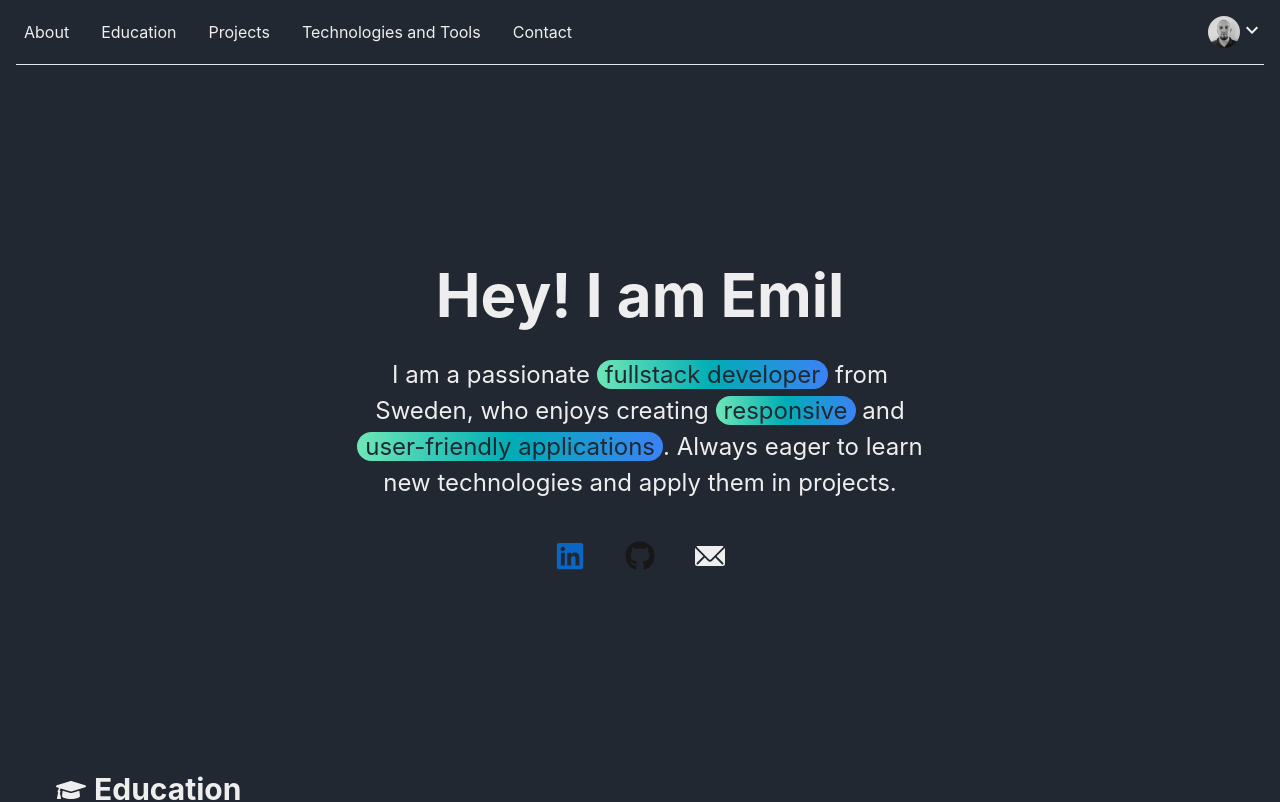
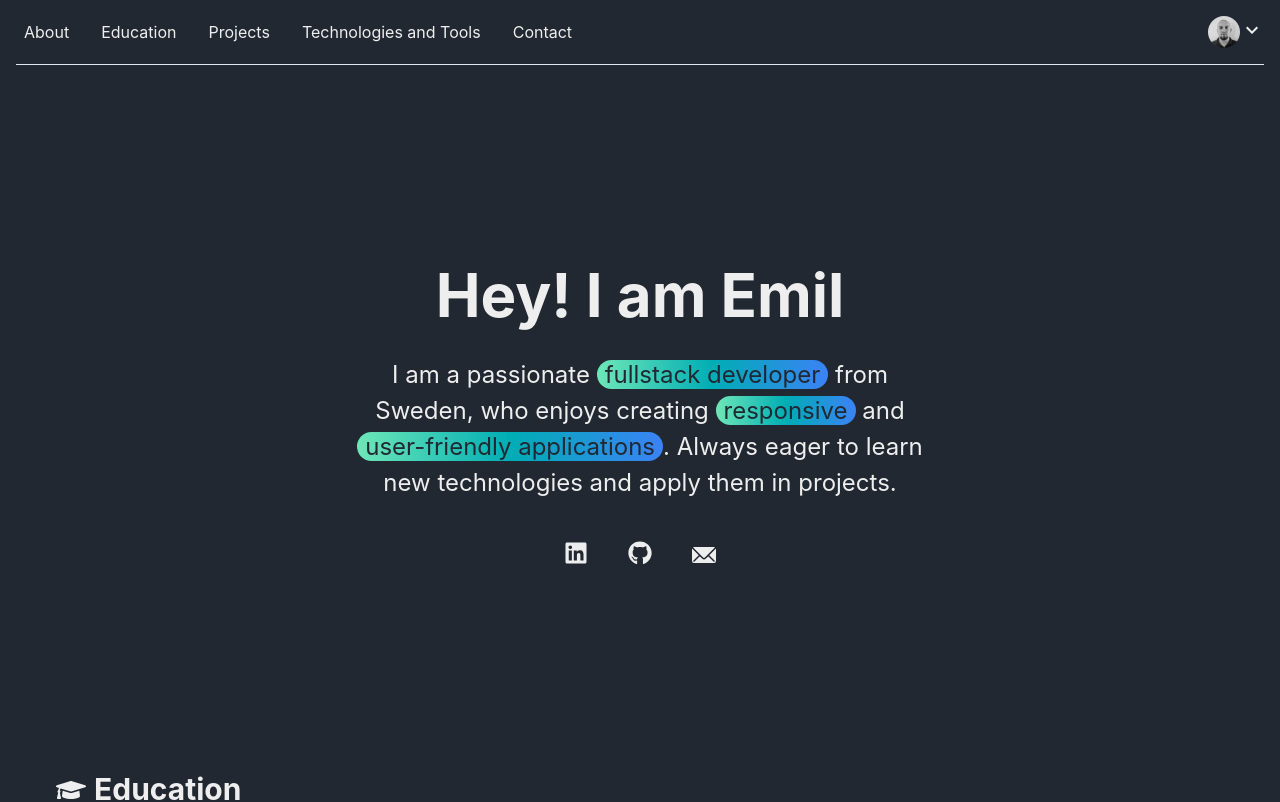
Before and after one commit to JacobssonEmil/Portfolio, a React (Vite) app: page / in a window 1280 px wide. Shown: the top 802 px of the page. Built offline with nearby package versions, Linux system fonts and the light colour scheme.

Commit message:
updated contact icons about page

```diff
--- a/src/pages/About/About.tsx
+++ b/src/pages/About/About.tsx
@@ -1,5 +1,5 @@
 import { EmailIcon } from '@chakra-ui/icons';
-import { Box, Container, Heading, Text, Flex, Link, Highlight, Divider } from '@chakra-ui/react';
+import { Box, Container, Heading, Text, Flex, Link, Highlight, Divider, Icon } from '@chakra-ui/react';
 import { FaGithub, FaLinkedin } from 'react-icons/fa';
 
 function About() {
@@ -14,9 +14,9 @@ function About() {
                 </Text>
                 <Box marginTop={10}>
                     <Flex justifyContent="center">
-                        <Link href='https://www.linkedin.com/in/emiljacobsson/' isExternal><FaLinkedin size="30" color="#0A66C2" style={{ marginRight: "40px" }} /></Link>
-                        <Link href='https://github.com/JacobssonEmil' isExternal><FaGithub size="30" color="#181717" style={{ marginRight: "40px" }} /></Link>
-                        <Link href="mailto:emil@jacobsson.com" isExternal><EmailIcon boxSize="30" /></Link>
+                        <Link href='https://www.linkedin.com/in/emiljacobsson/' isExternal> <Icon as={FaLinkedin} boxSize={6} color={'#EEEEEE'} _hover={{ color: '#393E46' }} mr={10}/></Link>
+                        <Link href='https://github.com/JacobssonEmil' isExternal> <Icon as={FaGithub} boxSize={6} color={'#EEEEEE'} _hover={{ color: '#393E46' }} mr={10}/></Link>
+                        <Link href="mailto:emil@jacobsson.com" isExternal><Icon as={EmailIcon} boxSize={6} color={'#EEEEEE'} _hover={{ color: '#393E46' }}/></Link>
                     </Flex>
                 </Box>
             </Box>
--- a/src/pages/Skills/Skills.tsx
+++ b/src/pages/Skills/Skills.tsx
@@ -25,7 +25,7 @@ function Skills() {
                 mt={50}
                 alignItems="center" // Ensures items are aligned centrally vertically
             >
-                <Image src='/images/image.png' alt='Education' boxSize="350px" objectFit="cover" />
+                <Image mb={10} src='/images/image.png' alt='Education' boxSize="350px" objectFit="cover" />
                 <Box color={'#EEEEEE'} textAlign={'center'} mt={{ base: 0, md: 10 }}>
                     <Technologies/>
                     <Text mt={10}>⭐ Building responsive web applications (SPA) in React.js.</Text>
```
